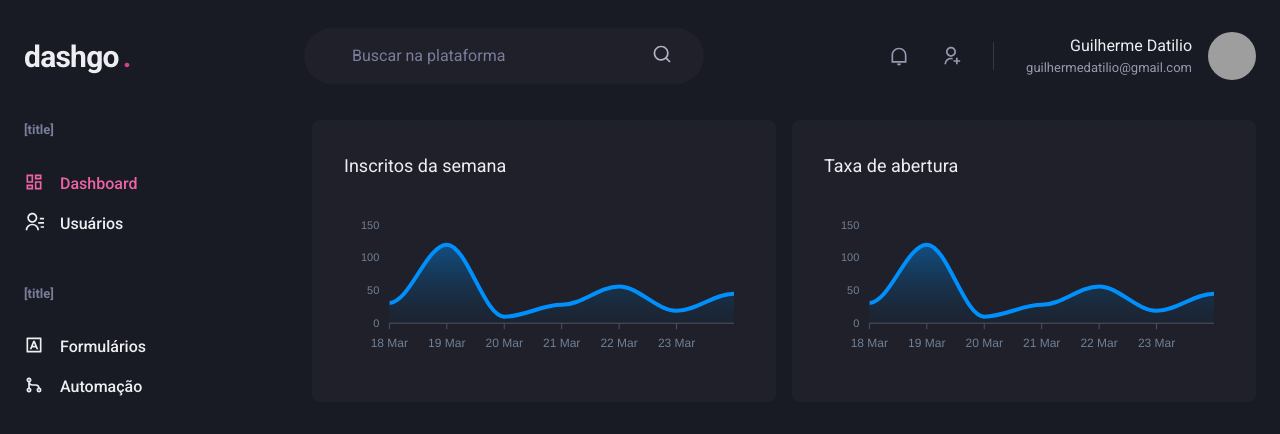
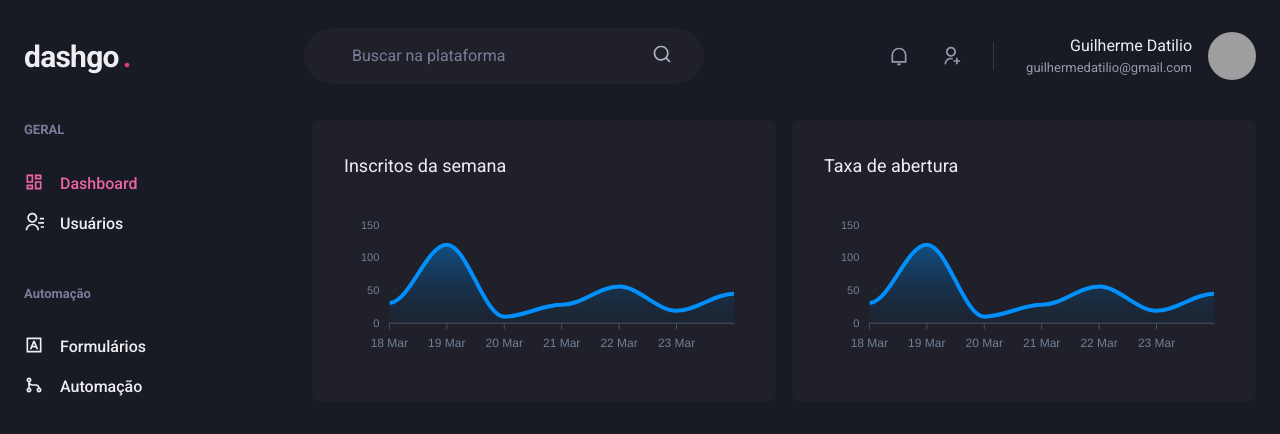
Before and after one commit to guidari/dashgo, a Next.js app: page /dashboard in a window 1280 px wide. Shown: the top 434 px of the page. Built offline with nearby package versions, Linux system fonts and the light colour scheme; grey boxes are pictures that could not be loaded; what miragejs would draw is missing.

Commit message:
Hotfix title NavSection

```diff
--- a/src/components/SideBar/NavSection.tsx
+++ b/src/components/SideBar/NavSection.tsx
@@ -11,7 +11,7 @@ export function NavSection({ title, children }: NavSectionProps) {
   return (
     <Box>
       <Text fontWeight="bold" color="gray.400" fontSize="small">
-        [title]
+        {title}
       </Text>
       <Stack spacing="4" mt="8" align="stretch">
         {children}
```
